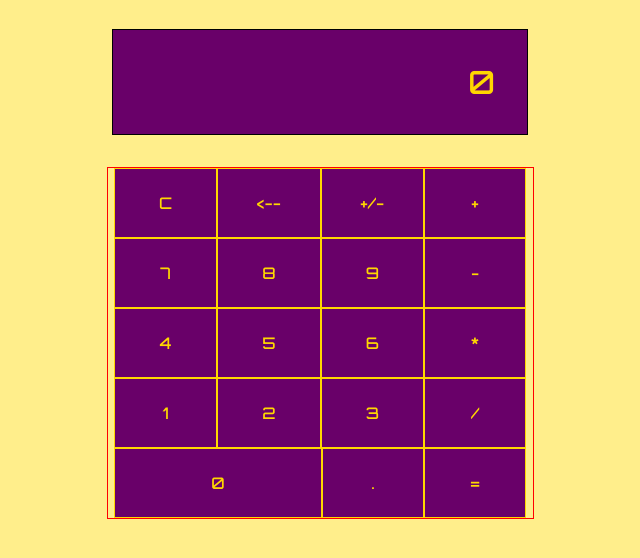
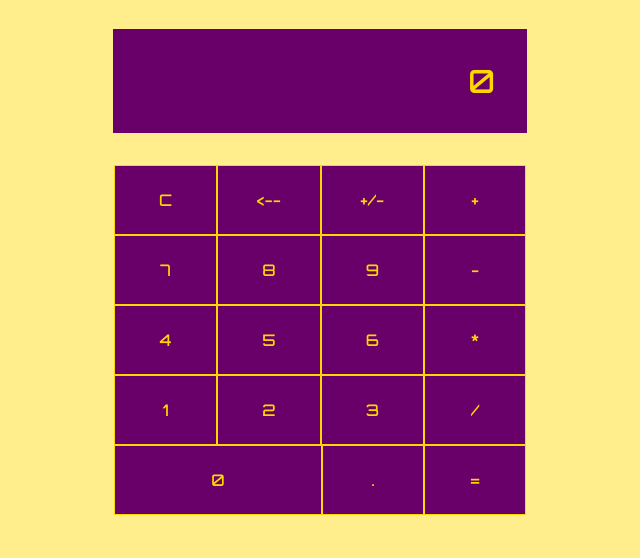
Before and after one commit to jerikko/calculator, a plain HTML site: page index.html in a window 1280 px wide. Shown: the part 96-654 px from the top of the page, without its empty margins (328-968 px from the left). Drawn offline with Linux system fonts and the light colour scheme.

Commit message:
Remove troubleshooting borders

```diff
--- a/styles.css
+++ b/styles.css
@@ -39,7 +39,7 @@ button:focus {
     margin-bottom: 1em;
     background: rgb(105, 0, 105);
     color: gold;
-    border: black 1px solid;
+    /* border: black 1px solid; */
 }
 
 .container {
@@ -50,7 +50,7 @@ button:focus {
     display: flex;
     flex-wrap: wrap;
     justify-content: center;
-    border: 1px red solid;
+    /* border: 1px red solid; */
 }
 
 .left-column {
```
